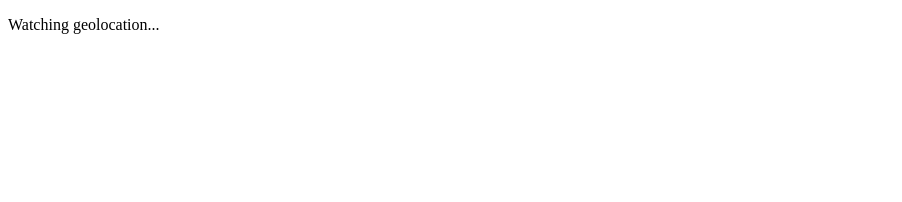
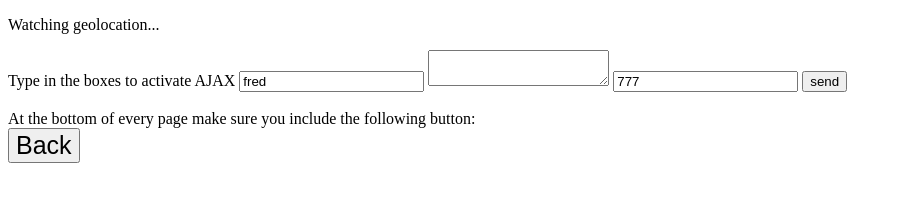
Before and after one commit to hpssjellis/geolocation-phonegap-build-php-database, a plain HTML site: page index.html in a window 1280 px wide. Shown: the whole page, without its empty margins (0-902 px from the left). Drawn offline with Linux system fonts and the light colour scheme.

Commit message:
Update index.html

```diff
--- a/index.html
+++ b/index.html
@@ -1,7 +1,11 @@
 <!DOCTYPE html>
 <html>
   <head>
-    <title>pgb-helloworld-geolocation</title>
+
+<meta http-equiv="Content-Type" content="text/html; charset=UTF-8" />
+
+
+    <title>geolocation-phonegap-build-php-database</title>
 
 
     <script type="text/javascript" charset="utf-8">
@@ -59,6 +63,157 @@
 
 
 
+<script type="text/javascript">
+<!--
+
+
+var loadingmessage = 'Processing...';
+
+
+
+
+function setAjax(){
+   var xmlHttp;
+   try{
+      xmlHttp=new XMLHttpRequest(); // Firefox, Opera 8.0+, Safari
+      return xmlHttp;
+   }
+   catch (e){
+      try{
+         xmlHttp=new ActiveXObject("Msxml2.XMLHTTP"); // Internet Explorer
+         return xmlHttp;
+      }
+      catch (e){
+         try{
+            xmlHttp=new ActiveXObject("Microsoft.XMLHTTP");
+            return xmlHttp;
+         }
+         catch (e){
+            alert("Your browser does not support AJAX!");
+            return false;
+         }
+     }
+   }
+}
+
+
+
+function myAjax(f, url, myDivToChange) {
+   var poststr = getFormValues(f);
+    postData(url, poststr, myDivToChange);
+}
+
+
+
+function postData(url, parameters, myDivToChange2){
+   var xmlHttp = setAjax();
+
+   xmlHttp.onreadystatechange =  function(){
+      if(xmlHttp.readyState > 0 && xmlHttp.readyState < 4){
+          document.getElementById(myDivToChange2).innerHTML=loadingmessage;
+      }
+      if (xmlHttp.readyState == 4) {
+
+
+             // this is where the magic occcurs
+
+         document.getElementById(myDivToChange2).innerHTML=xmlHttp.responseText+' data sent was '+parameters;
+
+
+
+
+      }
+   }
+
+   xmlHttp.open("POST", url, true);
+   xmlHttp.setRequestHeader("Content-type", "application/x-www-form-urlencoded");
+   xmlHttp.send(parameters);
+}
+
+function getFormValues(fobj){
+   var str = "";
+   var valueArr = null;
+   var val = "";
+   var cmd = "";
+
+   for(var i = 0;i < fobj.elements.length;i++){
+      switch(fobj.elements[i].type){
+         case "text":
+            str += fobj.elements[i].name +"=" + escape(fobj.elements[i].value) + "&";
+            break;
+
+         case "textarea":
+            str += fobj.elements[i].name +"=" + escape(fobj.elements[i].value) + "&";
+            break;
+
+         case "select-one":
+             str += fobj.elements[i].name +"=" + fobj.elements[i].options[fobj.elements[i].selectedIndex].value + "&";
+             break;
+     }
+   }
+   str = str.substr(0,(str.length - 1));
+   return str;
+}
+
+//--></script>
+
+
+
+
+
+
+</head>
+
+<body onload="document.all.myForm.myName.select()">
+
+
+<form id="myForm">
+
+Type in the boxes to activate AJAX
+<input type="text" name="myNamePost" size="20" value=fred onKeyUp="">
+<textarea name="myXPost"                    onKeyUp=""></textarea>
+<input type=text name="myYPost" value="777" onKeyUp="">
+
+<Input type=button value=send onclick="{myAjax(this.form, 'https://demo-project-php-jerteach.c9.io/t4a8update3.php', 'myDiv1')}">
+</form>
+
+
+<div id="myDiv1" style="color: blue;"></div>
+
+
+
+
+
+
+
+
+
+
+
+
+<br>At the bottom of every page make sure you include the following button:<br>
+
+<input type=button value="Back" style="font-size:25px" onclick="{window.history.back()}"><br><br>
+
+
+
+
+
+
+</body>
+</html>
+
+
+
+
+
+
+
+
+
+
+
+
 
 
 
```
